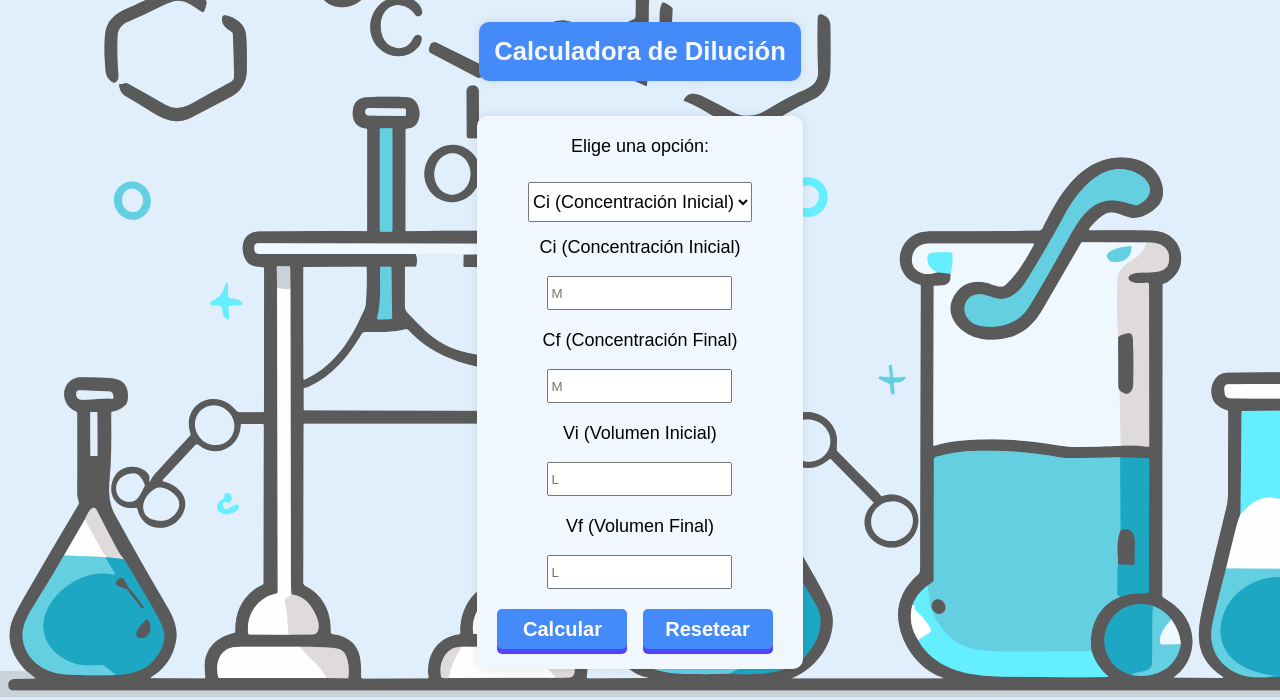
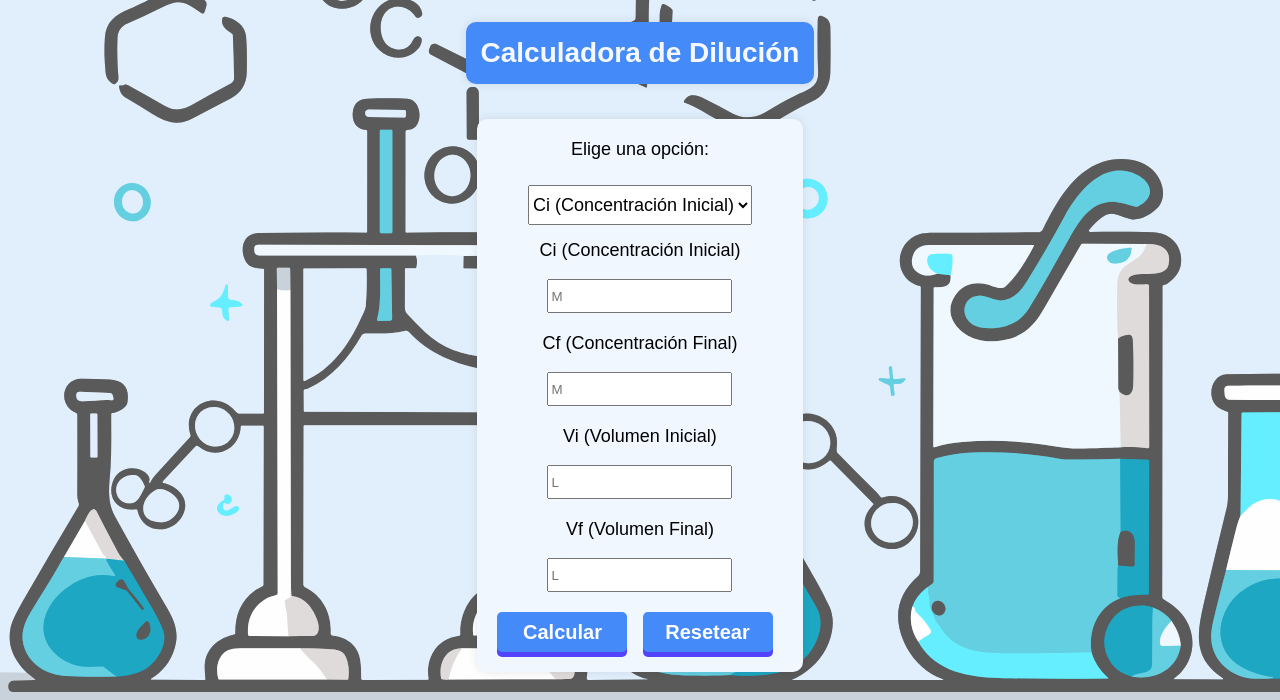
Before and after one commit to cristiangmzx/esolutions, a plain HTML site: page index.html in a window 1280 px wide. Shown: the part 113-813 px from the top of the page. Drawn offline with Linux system fonts and the light colour scheme.

Commit message:
Update styles.css

```diff
--- a/styles.css
+++ b/styles.css
@@ -21,9 +21,9 @@ body {
 
 #calc {
     display: inline-block;
-    margin: 15px 5vw; /* Utilizamos vw en lugar de px para el margen horizontal */
+    margin: 15px; /* Utilizamos vw en lugar de px para el margen horizontal */
     padding: 15px;
-    font-size: 2vw; /* Utilizamos vw para el tamaño de fuente */
+    font-size: 28px; /* Utilizamos vw para el tamaño de fuente */
     color: #f5f9ff;
     background-color: #458af9;
     border-radius: 10px;
```
